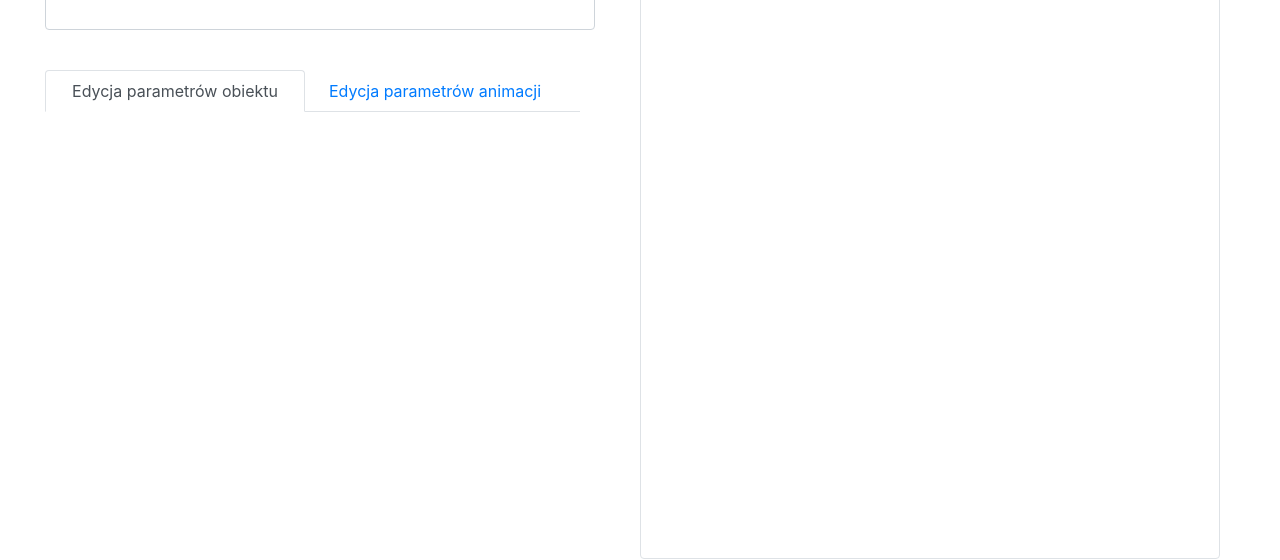
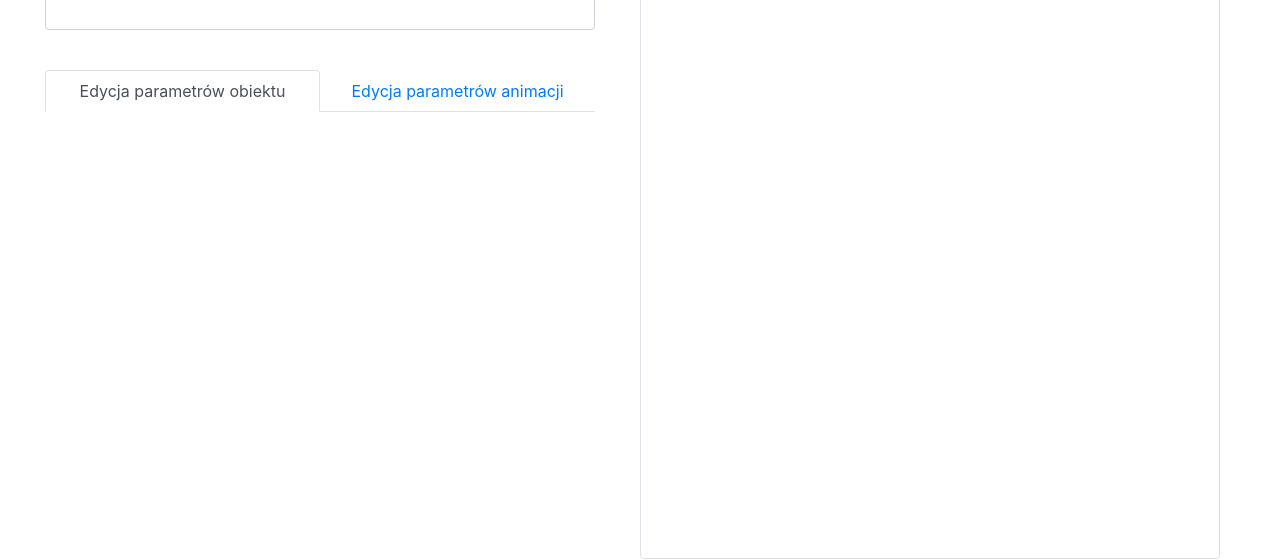
Before and after one commit to wasikm04/svg-animation-editor, a React (Create React App) app: page / in a window 1280 px wide. Shown: the part 169-729 px from the top of the page. Built offline with nearby package versions, Linux system fonts and the light colour scheme; the HTML template or start-up script is replaced by a standard one.

Commit message:
Fix tabs margins

```diff
--- a/src/EditionPanel.js
+++ b/src/EditionPanel.js
@@ -232,9 +232,9 @@ class EditionPanel extends React.Component {
       }
     }
     return (
-      <div className="container pr-0 pl-15">
+      <div style={{ paddingLeft: "0px"}} className="container pr-0">
         <ul
-          className="nav nav-tabs justify-content-center nav-justified nav-fill container row"
+          className="nav nav-tabs justify-content-center nav-justified nav-fill container row pr-0 ml-0"
           role="tablist"
         >
           <li className="nav-item">
```
